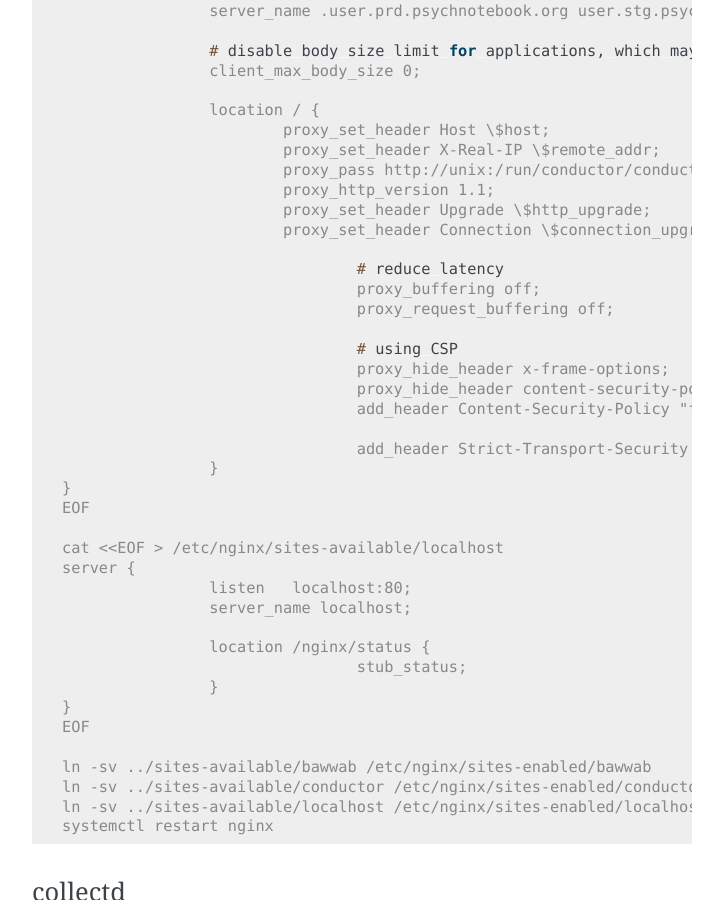
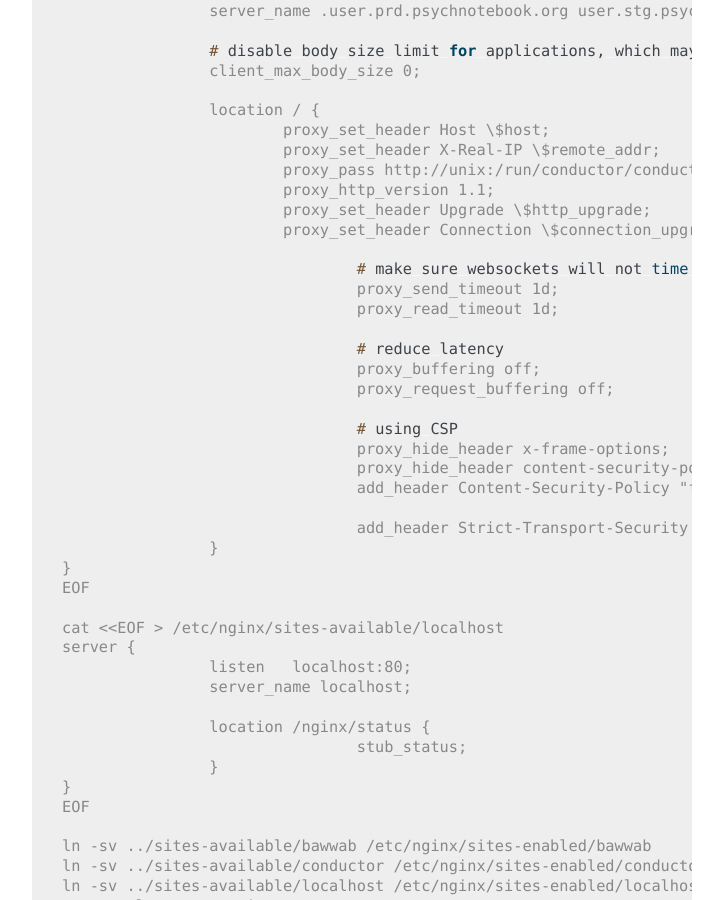
Before and after one commit to leibniz-psychology/psychnotebook-deploy, a Sphinx documentation site: the page built from doc/configuration.rst, in a window 1280 px wide and 900 px high, scrolled down 15797 px. Shown: the whole window, without its empty margins (388-1111 px from the left). Built offline with Sphinx 7.4.7, drawn with Linux system fonts in a browser that asks for light colours.

Commit message:
configuration: Add proxy timeouts for conductor

```diff
--- a/doc/configuration.rst
+++ b/doc/configuration.rst
@@ -861,6 +861,10 @@ Then configure it:
 				proxy_set_header Upgrade \$http_upgrade;
 				proxy_set_header Connection \$connection_upgrade;
 
+					# make sure websockets will not time out
+					proxy_send_timeout 1d;
+					proxy_read_timeout 1d;
+
 					# reduce latency
 					proxy_buffering off;
 					proxy_request_buffering off;
```
